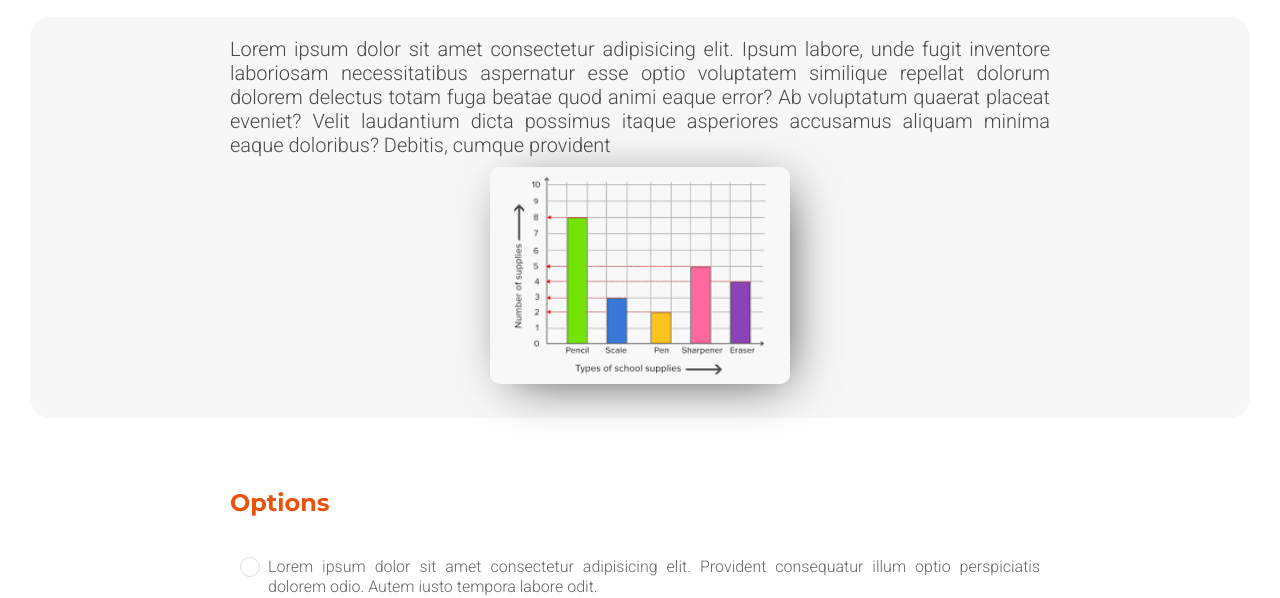
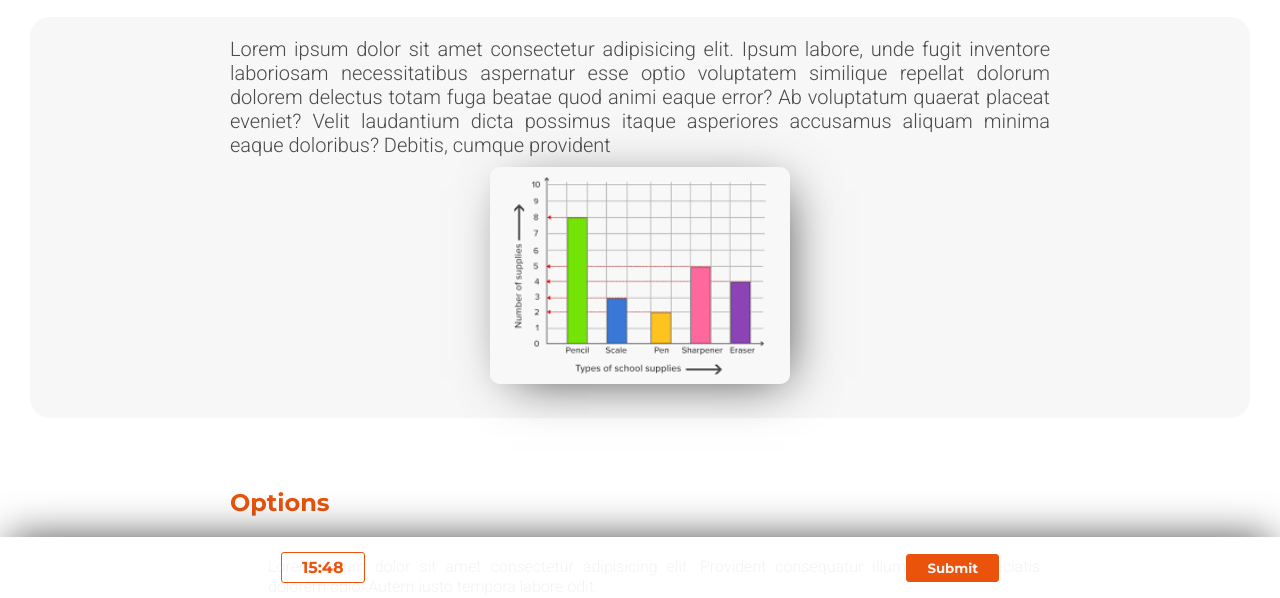
Before and after one commit to amansrivastava905/codercoin, a plain HTML site: page quiz.html in a window 1280 px wide. Shown: the part 202-800 px from the top of the page. Drawn offline with Linux system fonts and the light colour scheme.

Commit message:
Signed-off-by: Aman Srivastava <amansrivastava905@gmail.com>

```diff
--- a/quiz.html
+++ b/quiz.html
@@ -115,6 +115,21 @@
     </div>
 
 
+
+    <!-- quiz nav(contains timer and submit button, submitting will change the contents of page and save the details) -->
+
+
+    <div class="quiz-nav-container">
+        <div class="quiz-nav">
+            <div class="timer">
+                <span>15:48</span>
+            </div>
+            <div class="submit">
+                <button>Submit</button>
+            </div>
+        </div>
+    </div>
+
     <!-- script files -->
 
     <script src="script/nav.js"></script>
--- a/style/quiz.scss
+++ b/style/quiz.scss
@@ -139,6 +139,7 @@ $font-size-7:12px;
             }
 
             .option-container{
+                padding-bottom:100px;
                 .option{
                     display: flex;
                     padding:10px;
@@ -213,3 +214,58 @@ $font-size-7:12px;
         }
     }
 }
+
+
+
+
+.quiz-nav-container{
+    position: fixed;
+    width:100%;
+    bottom:0vh;
+    -webkit-box-shadow: 0px -8px 42px -10px rgba(0,0,0,0.75);
+    -moz-box-shadow: 0px -8px 42px -10px rgba(0,0,0,0.75);
+    box-shadow: 0px -8px 42px -10px rgba(0,0,0,0.75);
+    background-color: $background-l;
+    padding:10px;
+    .quiz-nav{
+        display: flex;
+        justify-content: space-around;
+        padding:5px 0px;
+        .timer{
+            display: flex;
+            flex-direction: column;
+            justify-content: center;
+            span{
+                padding:5px 20px;
+                border: 1px solid $heading-color-l;
+                border-radius: 3px;
+                color:$heading-color-l;
+                font-family:$heading-font;
+            }
+        }
+
+        .submit{
+            display: flex;
+            flex-direction: column;
+            justify-content: center;
+            button{
+                border:1px solid $heading-color-l;
+                outline: none;
+                border-radius: 3px;
+                padding:5px 20px;
+                background-color: $heading-color-l;
+                color:whitesmoke;
+                font-family: $heading-font;
+                transition:background-color 0.2s;
+                &:hover{
+                    cursor: pointer;
+                }
+                &:active{
+                    background-color: white;
+                    color:$heading-color-l;
+                    transition:background-color 0.2s;
+                }
+            }
+        }
+    }
+}
```
Also changed, not shown: style/quiz.css, 1 other file.
